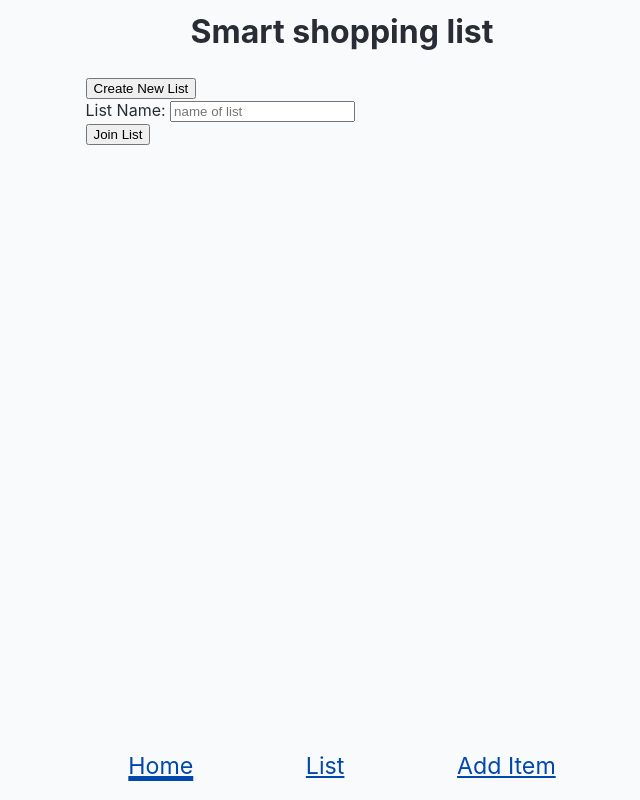
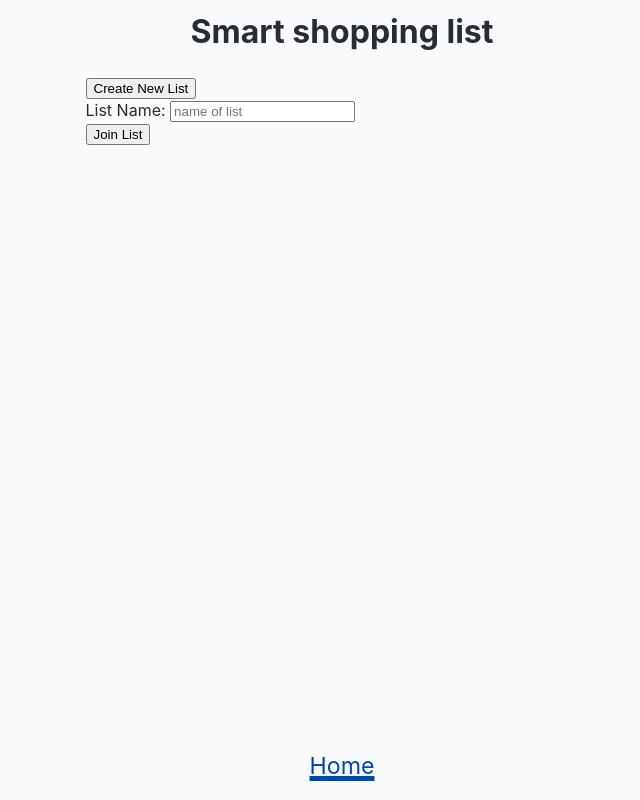
Before and after one commit to the-collab-lab/tcl-45-smart-shopping-list, a React (Vite) app: page / in a window 1280 px wide. Shown: the whole page, without its empty margins (298-938 px from the left). Built offline with nearby package versions, Linux system fonts and the light colour scheme.

Commit message:
Refactor NavLinks that are displayed based on listToken state; refactor useEffect in root component based on the refactor of the layout; logOut functionality working

```diff
--- a/src/App.jsx
+++ b/src/App.jsx
@@ -62,13 +62,9 @@ export function App() {
 
 	function logOut() {
 		localStorage.clear();
+		setListToken('');
 		navigateTo('/');
-		console.log('hello');
 	}
-
-	useEffect(() => {
-		listToken ? navigateTo('/list') : navigateTo('/');
-	}, [listToken, navigateTo]);
 
 	return (
 		<Routes>
--- a/src/views/Layout.jsx
+++ b/src/views/Layout.jsx
@@ -21,15 +21,21 @@ export function Layout({ listToken }) {
 					<Outlet />
 				</main>
 				<nav className="Nav">
+					{!listToken && (
 						<NavLink to="/" className="Nav-link">
 							Home
 						</NavLink>
+					)}
+					{listToken && (
+						<>
 							<NavLink to="/list" className="Nav-link">
 								List
 							</NavLink>
 							<NavLink to="/add-item" className="Nav-link">
 								Add Item
 							</NavLink>
+						</>
+					)}
 				</nav>
 			</div>
 		</>
```
Lines whose indentation alone changed are shown as unchanged.
